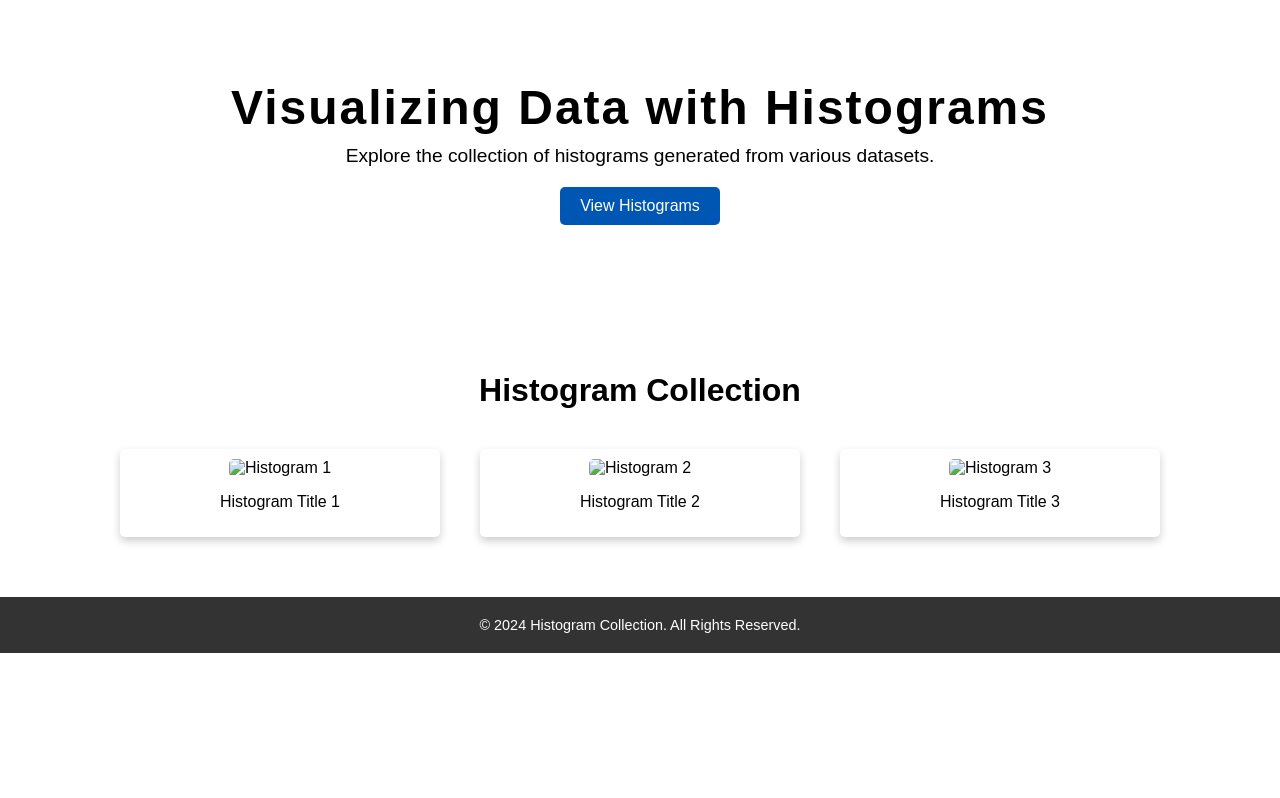
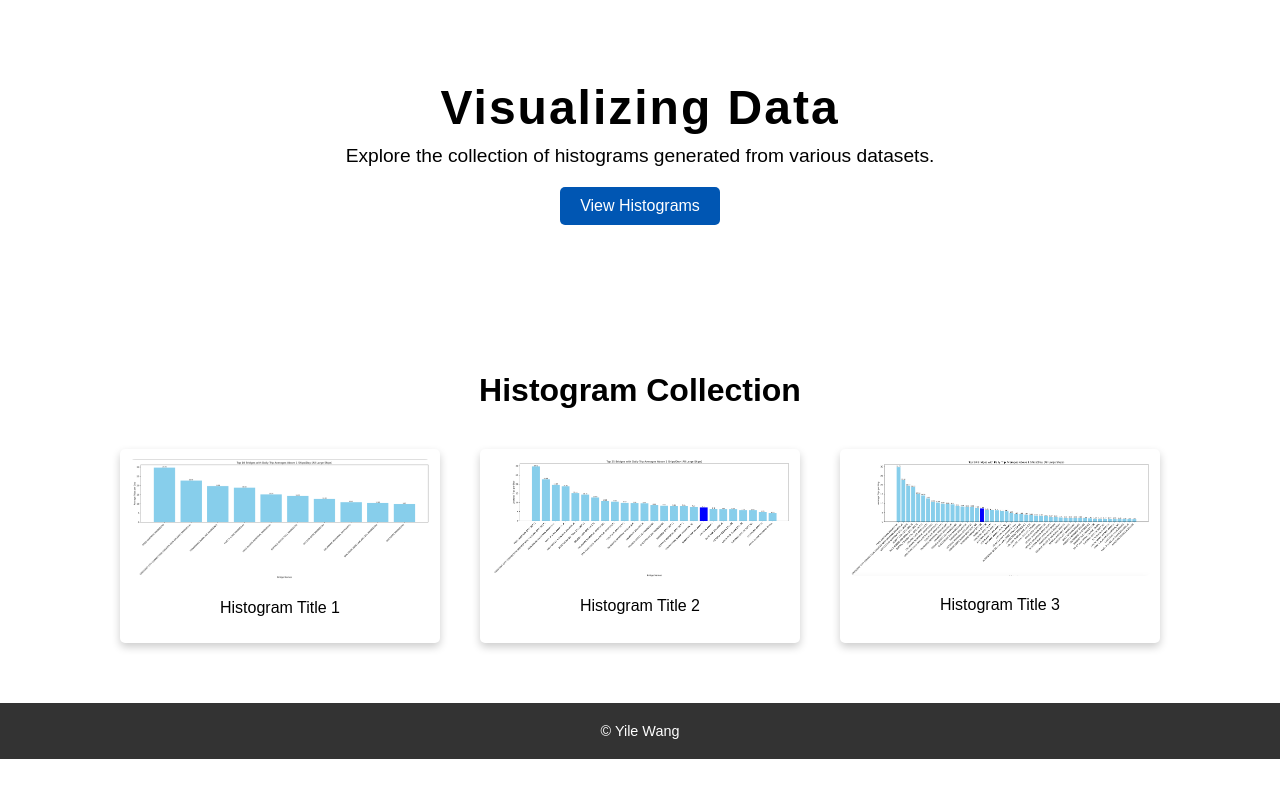
Before and after one commit to ArinW/Key_Bridge_web, a plain HTML site: page index.html in a window 1280 px wide. Drawn offline with Linux system fonts and the light colour scheme.

Commit message:
add plot path

```diff
--- a/index.html
+++ b/index.html
@@ -94,7 +94,7 @@
 <body>
 
 <header>
-    <h1>Visualizing Data with Histograms</h1>
+    <h1>Visualizing Data</h1>
     <p>Explore the collection of histograms generated from various datasets.</p>
     <a href="#plots" class="button">View Histograms</a>
 </header>
@@ -104,15 +104,15 @@
     <div class="plot-container">
         <!-- Example plot - You can replicate this for each of your images -->
         <div class="plot">
-            <img src="/Users/arinwangyile/Key_Bridge_web/Top 10 Bridges with Daily Trip Averages Above 1 Ships:Day (All Large Ships).png" alt="Histogram 1">
+            <img src="Plots/Top 10 Bridges with Daily Trip Averages Above 1 Ships:Day (All Large Ships).png" alt="Histogram 1">
             <p>Histogram Title 1</p>
         </div>
         <div class="plot">
-            <img src="/Users/arinwangyile/Key_Bridge_web/Top 25 Bridges with Daily Trip Averages Above 1 Ships:Day (All Large Ships).png" alt="Histogram 2">
+            <img src="Plots/Top 25 Bridges with Daily Trip Averages Above 1 Ships:Day (All Large Ships).png" alt="Histogram 2">
             <p>Histogram Title 2</p>
         </div>
         <div class="plot">
-            <img src="/Users/arinwangyile/Key_Bridge_web/Top 50 Bridges with Daily Trip Averages Above 1 Ships:Day (All Large Ships).png" alt="Histogram 3">
+            <img src="Plots/Top 50 Bridges with Daily Trip Averages Above 1 Ships:Day (All Large Ships).png" alt="Histogram 3">
             <p>Histogram Title 3</p>
         </div>
         <!-- Add more histogram plots as necessary -->
@@ -120,7 +120,7 @@
 </main>
 
 <footer>
-    <p>&copy; 2024 Histogram Collection. All Rights Reserved.</p>
+    <p>&copy; Yile Wang</p>
 </footer>
 
 </body>
```
Also changed, not shown: Plots/Top 10 Bridges with Daily Trip Averages Above 1 Ships:Day (All Large Ships).png (renamed from Top 10 Bridges with Daily Trip Averages Above 1 Ships:Day (All Large Ships).png), Plots/Top 25 Bridges with Daily Trip Averages Above 1 Ships:Day (All Large Ships).png (renamed from Top 25 Bridges with Daily Trip Averages Above 1 Ships:Day (All Large Ships).png), Plots/Top 50 Bridges with Daily Trip Averages Above 1 Ships:Day (All Large Ships).png (renamed from Top 50 Bridges with Daily Trip Averages Above 1 Ships:Day (All Large Ships).png), 1 other file.
